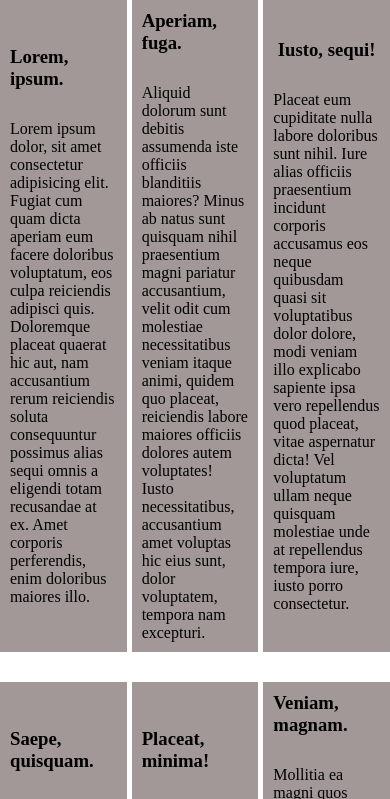
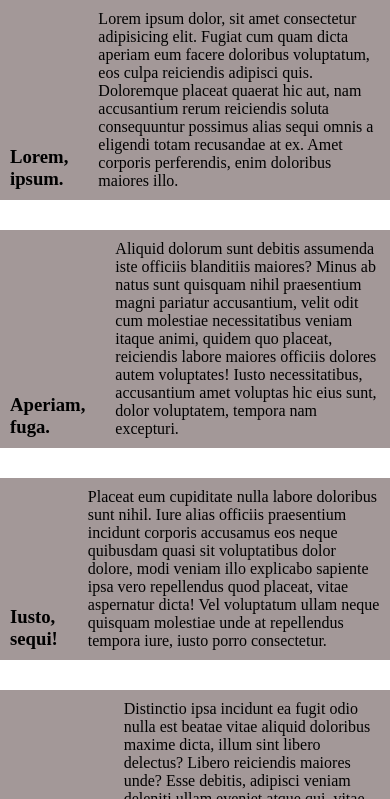
Before and after one commit to biigii/project13april2023, a plain HTML site: page index.html in a window 390 px wide. Shown: the top 799 px of the page. Drawn offline with Linux system fonts and the light colour scheme.

Commit message:
media query and grid flex

```diff
--- a/styles.scss
+++ b/styles.scss
@@ -52,6 +52,12 @@ main {
   height: 100%;
   display: grid;
   grid-template-columns: repeat(3, 1fr);
+  @media(min-width: 700px) and (max-width: 1400px) {
+    grid-template-columns: repeat(2, 1fr);
+    };
+    @media(max-width: 700px) {
+      grid-template-columns: 1fr;
+      };
   // gap: 20px;
   row-gap: 30px;
   column-gap: 5px;
@@ -63,5 +69,9 @@ main {
     gap: 30px;
     align-items: center;
     justify-content: center;
+    @media(max-width: 700px) {
+      flex-direction: row;
+      align-items: end;
+      };
   }
 }
```
Also changed, not shown: assets/css/styles.css, assets/css/styles.min.css, 2 other files.
